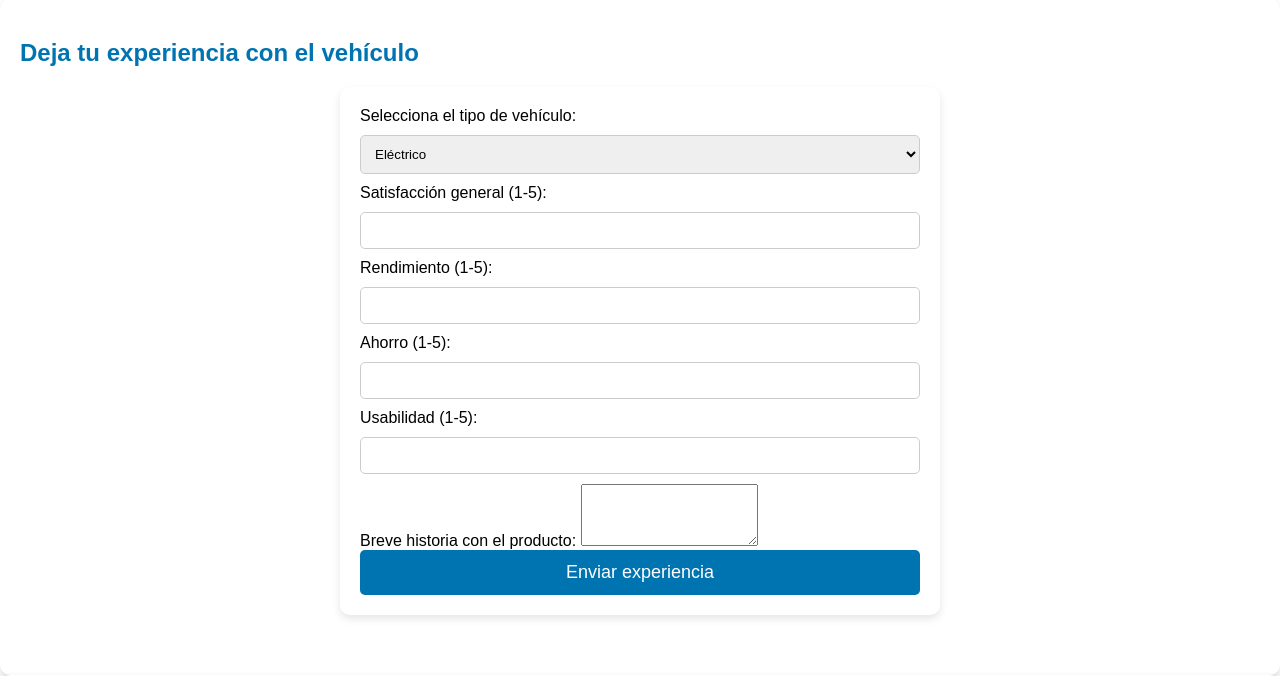
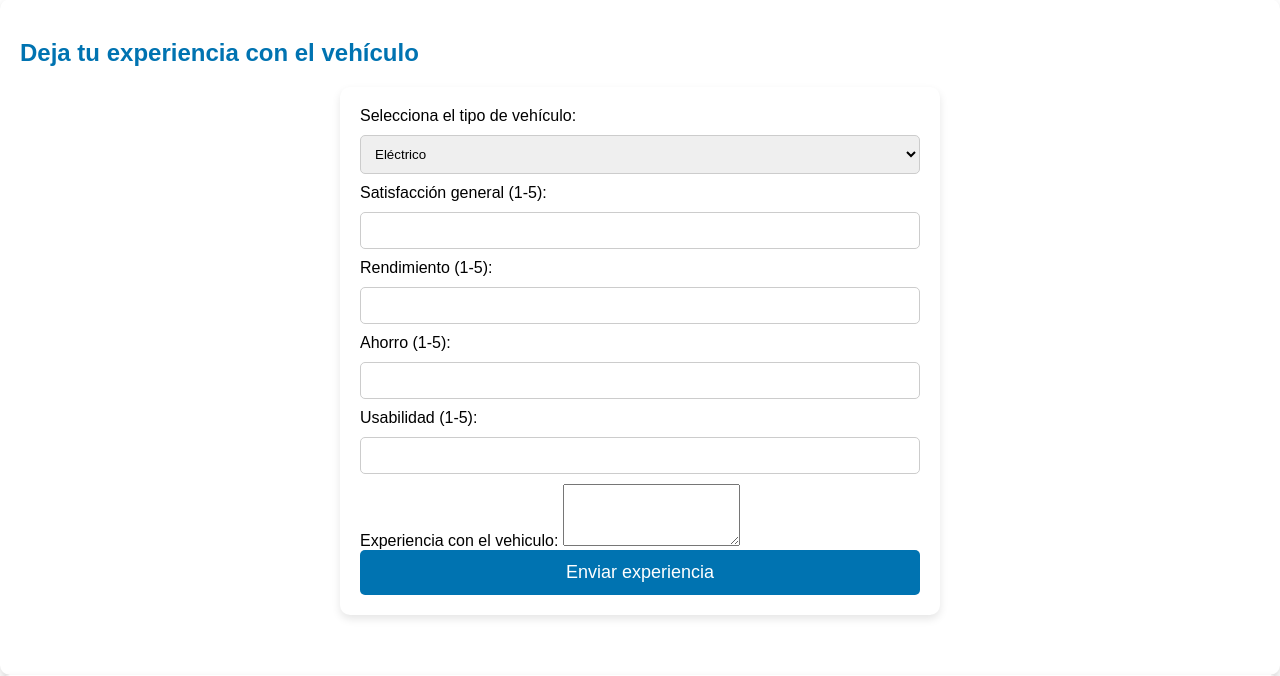
Before and after one commit to Alejandroceballos95/www.movildadVerde.com, a Flask app: page /opinion in a window 1280 px wide. Shown: the part 50-726 px from the top of the page. Run offline with Flask 3, Linux system fonts and the light colour scheme.

Commit message:
Actualizacion de formulario de opinion

```diff
--- a/templates/opinion.html
+++ b/templates/opinion.html
@@ -47,7 +47,7 @@
                 <label for="usabilidad">Usabilidad (1-5):</label>
                 <input type="number" id="usabilidad" name="usabilidad" min="1" max="5" required>
 
-                <label for="historia">Breve historia con el producto:</label>
+                <label for="historia">Experiencia con el vehiculo:</label>
                 <textarea id="historia" name="historia" rows="4" required></textarea>
 
                 <button type="submit" class="cta-button">Enviar experiencia</button>
```
